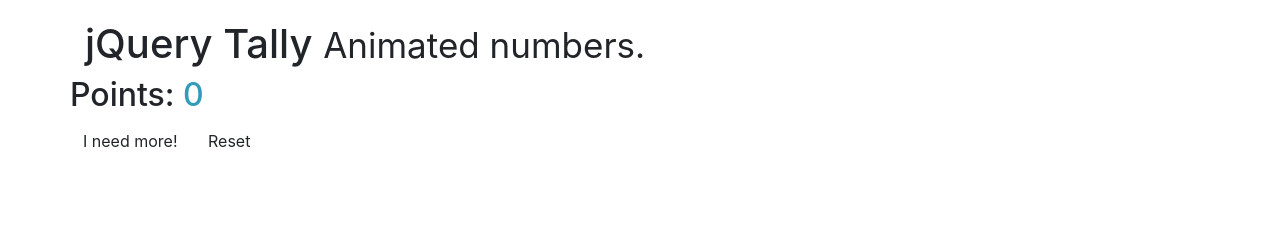
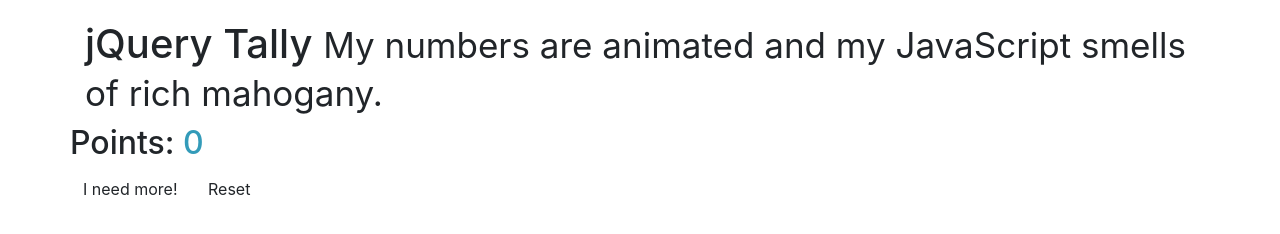
Before and after one commit to exogen/jQuery-Tally, a plain HTML site: page index.html in a window 1280 px wide. Drawn offline with nearby package versions, Linux system fonts and the light colour scheme.

Commit message:
Update index.html

```diff
--- a/index.html
+++ b/index.html
@@ -15,7 +15,7 @@
   <div class="container">
     <div class="content">
       <div class="page-header">
-        <h1>jQuery Tally <small>Animated numbers.</small></h1>
+        <h1>jQuery Tally <small>My numbers are animated and my JavaScript smells of rich mahogany.</small></h1>
       </div>
       <div class="row">
         <div class="span16">
```
